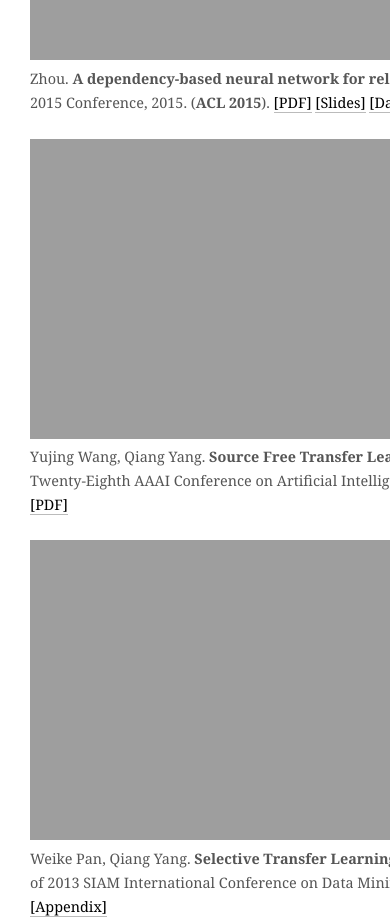
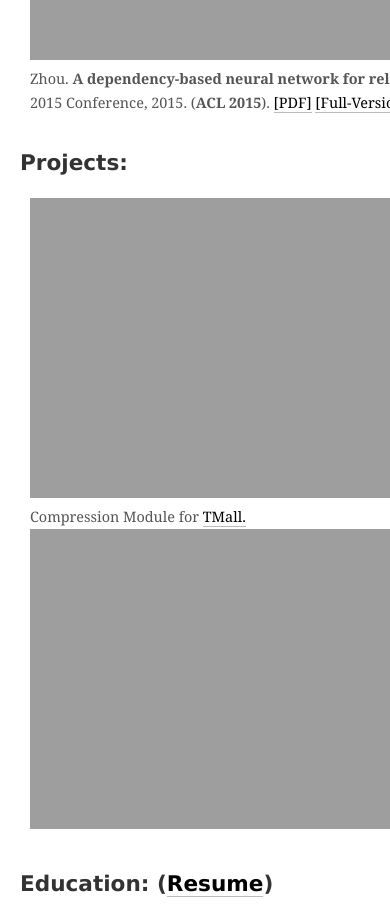
Before and after one commit to nlpyang/nlp-yang.github.io, a plain HTML site: page index.html in a window 390 px wide. Shown: the part 900-1821 px from the top of the page. Drawn offline with Linux system fonts and the light colour scheme.

Commit message:
New page

```diff
--- a/index.html
+++ b/index.html
@@ -40,19 +40,7 @@
                     <h2>Publications: </h2>
                     <br>
                     <ul>
-                    <li><b>Yang Liu</b>, Furu Wei, Sujian Li, Heng Ji, and Ming Zhou. <b>A dependency-based neural network for relation classification</b>.  In Proceedings of the ACL-IJCNLP 2015 Conference, 2015. (<b>ACL 2015</b>). <a href="http://ihome.ust.hk/~zluab/docs/mypubs/Content-basedCFforNewsTopicRecommendation.pdf" target="_blank">[PDF]</a> <a href="http://ihome.ust.hk/~zluab/docs/mypubs/[aaai15]CCF-Oral.pdf" target="_blank">[Slides]</a> <a href="http://115.28.182.124/c/00000000050/data" target="_blank">[Dataset(Chinese Version)]</a></li>
-                    <br>
-                    <li><b>Zhongqi Lu</b>, Yin Zhu, Sinno J. Pan, Evan Xiang, Yujing Wang, Qiang Yang. <b>Source Free Transfer Learning for Text Classification</b>. In Proceedings of Twenty-Eighth AAAI Conference on Artificial Intelligence (<b>AAAI 2014</b>), Quebec City, Canada, July 27-31, 2014. <a href="https://www.aaai.org/ocs/index.php/AAAI/AAAI14/paper/view/8361/8409" target="_blank">[PDF]</a> </li>
-                    <br>
-                    <li><b>Zhongqi Lu</b>, Erheng Zhong, Lili Zhao, Evan Xiang, Weike Pan, Qiang Yang. <b>Selective Transfer Learning for Cross Domain Recommendation</b>. In Proceedings of 2013 SIAM International Conference on Data Mining (<b>SDM 2013</b>), Austin Texas, USA, May 2-4, 2013. <a href="http://knowledgecenter.siam.org/208SDM" target="_blank">[PDF]</a> <a href="http://ihome.ust.hk/~zluab/docs/mypubs/sdm2013-sup.pdf" target="_blank">[Appendix]</a></li>
-                    <br>
-                    <li><b>Zhongqi Lu</b>, Yin Zhu, Vincent Zheng, and Qiang Yang. <b>Next Place Prediction by Learning with Multiple Models</b>. Nokia Mobile Data Challenge Workshop, in conjunction with Pervasive'12, Newcastle, June 2012. <b>Fourth Place</b> in Semantic Place Classification Task. <a href="http://research.nokia.com/files/public/mdc-final270-lu.pdf" target="_blank">[PDF]</a></li>
-                    <br>
-                    <li>Yin Zhu , Yuqiang Chen, <b>Zhongqi Lu</b>, Sinno J. Pan, Gui-Rong Xue, Yong Yu and Qiang Yang. <b>Heterogeneous Transfer Learning for Image Classification</b>. In Proceedings of the Twenty-Fifth AAAI Conference on Artificial Intelligence (<b>AAAI 2011</b>), San Francisco, California, USA, August 7-11, 2011. <a href="http://www.aaai.org/ocs/index.php/AAAI/AAAI11/paper/viewFile/3671/4073" target="_blank">[PDF]</a></li>
-                    <br>
-                    <li>Lili Zhao, Sinno Jialin Pan, Evan Wei Xiang, Erheng Zhong, <b>Zhongqi Lu</b>, Qiang Yang. <b>Active Transfer Learning for Cross-System Recommendation</b>. In Proceedings of the Twenty-Seventh AAAI Conference on Artificial Intelligence (<b>AAAI 2013</b>), Bellevue, Washington, USA, July 2013. <a href="http://www.aaai.org/ocs/index.php/AAAI/AAAI13/paper/viewFile/6233/6889" target="_blank">[PDF]</a></li>
-                    <br>
-                    <li>Yin Zhu, Erheng Zhong, <b>Zhongqi Lu</b>, and Qiang Yang. <b>Feature Engineering for Place Category Classification</b>. Nokia Mobile Data Challenge Workshop, in conjunction with Pervasive'12, Newcastle, June 2012. <b>First Place</b> in Semantic Place Classification Task. <a href="http://research.nokia.com/files/public/mdc-final176-zhu.pdf" target="_blank">[PDF]</a></li>
+                    <li><b>Yang Liu</b>, Furu Wei, Sujian Li, Heng Ji, and Ming Zhou. <b>A dependency-based neural network for relation classification</b>.  In Proceedings of the ACL-IJCNLP 2015 Conference, 2015. (<b>ACL 2015</b>). <a href="http://aclweb.org/anthology/P/P15/P15-2047.pdf" target="_blank">[PDF]</a> <a href="http://arxiv.org/abs/1507.04646" target="_blank">[Full-Version]</a>
                     </ul>
                     </div>
 
@@ -61,7 +49,7 @@
                     <h2>Projects:</h2>
                     <ul>
                         <li>(Intern at Baidu, 2014 Summer) Sentence Compression Module for <a href="http://app.news.baidu.com/" target="_blank">TMall.</a></li>
-                        <li>(Intern at MSRA, 2014 - 2105) News topic recommendation at <a href="http://www.bing.com/?mkt=en-us" target="_blank">Bing front page.</a> <a href="http://ihome.ust.hk/~zluab/docs/mypubs/Content-basedCFforNewsTopicRecommendation.pdf" target="_blank">[AAAI15]</a></li>
+                        <li>(Intern at MSRA, 2014 - 2105) Chatting Robot</li>
                     </ul>
                     </div>
 
```
